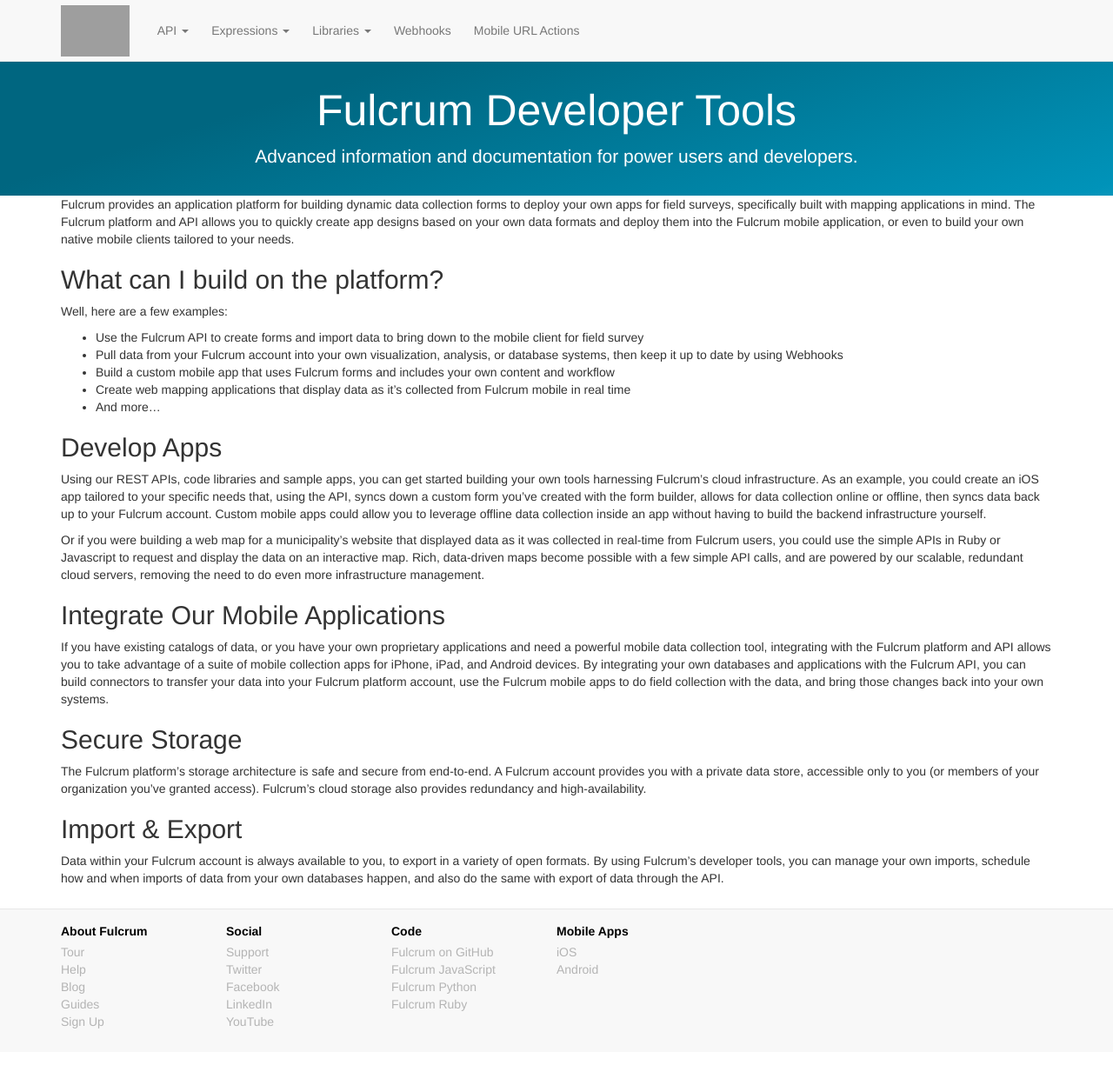
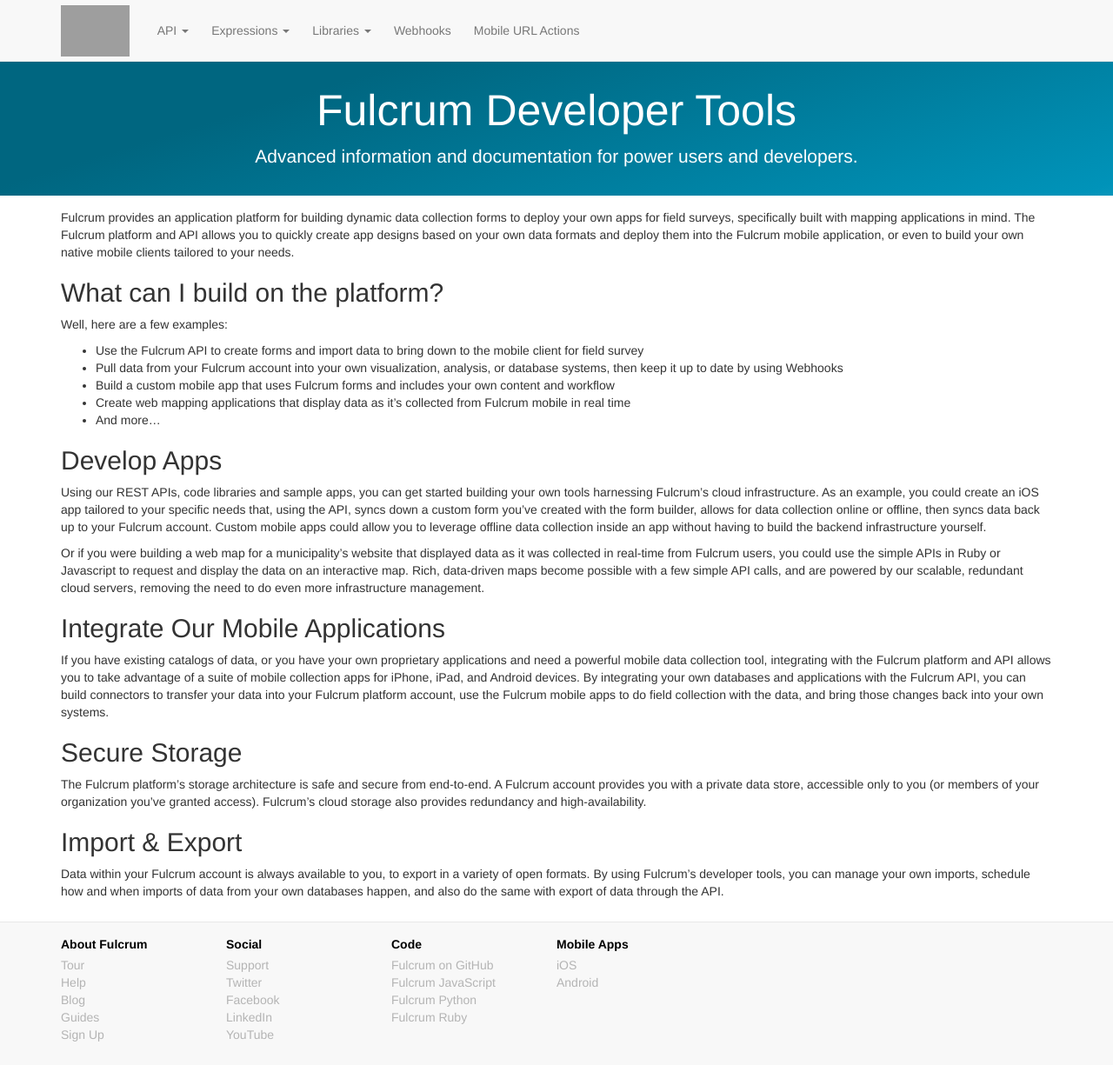
Before and after one commit to rylincoln/developer.fulcrumapp.com, a Jekyll site: the page built from index.md, in a window 1280 px wide and 1225 px high. Shown: the whole window at 87% size. Built offline with Jekyll 4.4.1, drawn with Linux system fonts in a browser that asks for light colours; nearby versions of some CDN libraries; grey boxes are pictures that could not be loaded.

Commit message:
Add top margin to main content

```diff
--- a/public/css/app.css
+++ b/public/css/app.css
@@ -63,6 +63,10 @@ body {
 
 .sticky-menu-container ul li a {
   padding: 4px 15px;
+}
+
+.content {
+  margin-top: 15px;
 }
 
 @media only screen and (min-device-width : 320px) and (max-device-width : 480px) {
```
